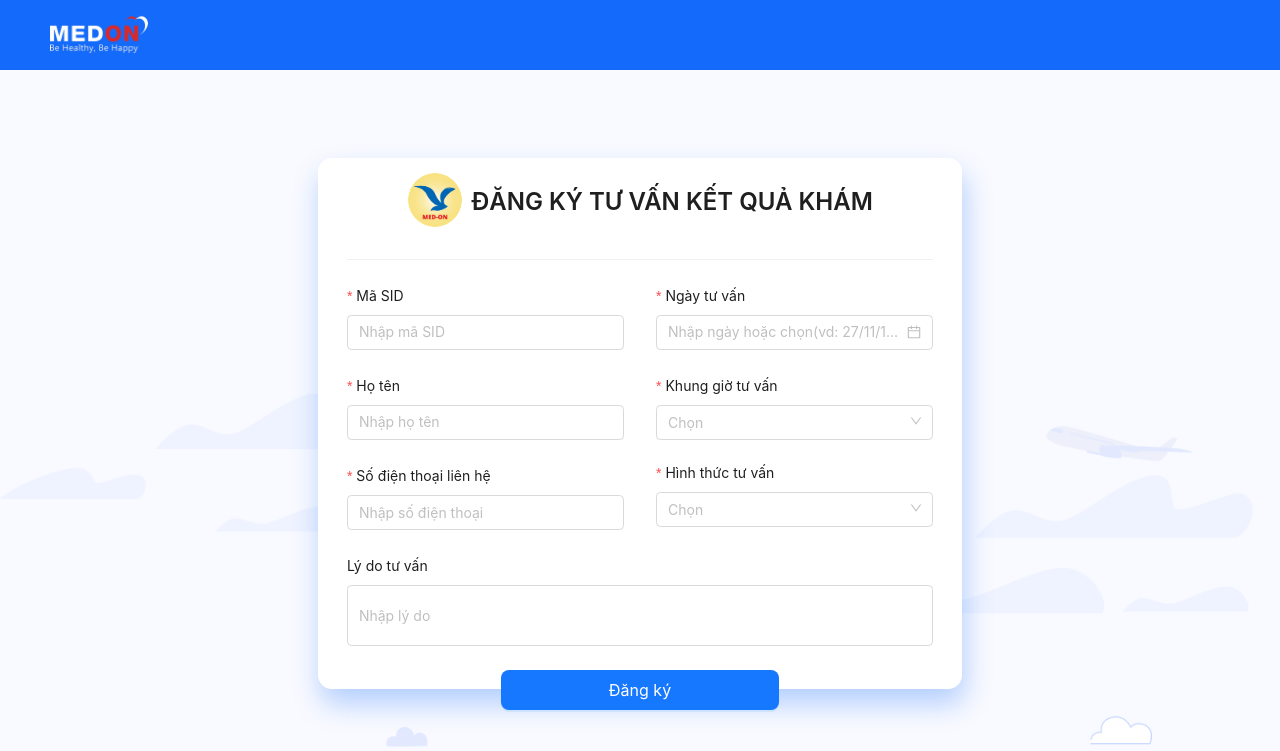
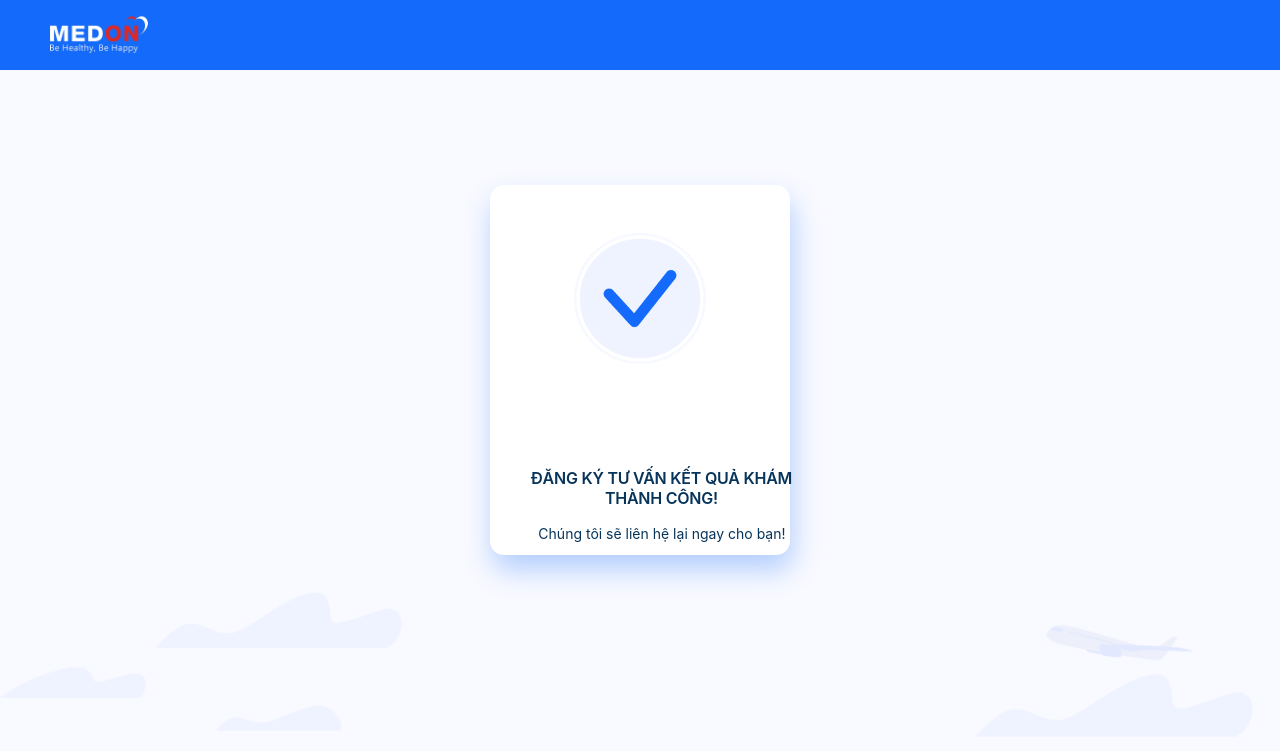
Before and after one commit to ThanhTung-Nguyen/form-signup, a React (Create React App) app: page /result in a window 1280 px wide. Shown: the top 751 px of the page. Built offline with nearby package versions, Linux system fonts and the light colour scheme.

Commit message:
hoàn thành logic chuyển trang

```diff
--- a/package.json
+++ b/package.json
@@ -13,6 +13,7 @@
     "antd": "^5.1.0",
     "react": "^18.2.0",
     "react-dom": "^18.2.0",
+    "react-router-dom": "^6.6.1",
     "react-scripts": "5.0.1",
     "typescript": "^4.9.4",
     "web-vitals": "^2.1.4"
--- a/src/App.css
+++ b/src/App.css
@@ -2,7 +2,7 @@
     height: 4em;
     background-color: #136AFB;
 }
-.ant-layout-content, body {
+.ant-layout-content {
     background-color: #F9FAFF;
     background-image: url(./images/375.png);
     background-size: contain;
@@ -94,8 +94,8 @@
     .ant-layout .ant-layout-header {
         height: 5em;
     }
-    body {
-        height: 65.813;
+    .ant-layout-content {
+        height: 80em;
     }
     .form_cover {
         width: 46em;
@@ -114,7 +114,7 @@
     .ke {
         display: none;
     }
-    .ant-layout-content, body {
+    .ant-layout-content {
     background-image: url(./images/1440.png);
     }
 
@@ -136,7 +136,7 @@
     .form {
         margin: 0 3.188em;
     }
-     .ant-layout-content, body {
+     .ant-layout-content{
     background-image: url(./images/1920.png);
     }
     .formresult_cover {
--- a/src/App.tsx
+++ b/src/App.tsx
@@ -3,18 +3,25 @@ import { Image, Layout } from "antd";
 import logo from "./images/logo-trang-01.png";
 import FormSignUp from "./components/FormSignUp";
 import FormResult from "./components/FormResult";
+import { BrowserRouter, Routes, Route } from "react-router-dom";
 import "./App.css";
 const { Header, Content } = Layout;
 function App() {
   return (
+    <BrowserRouter>
       <Layout>
         <Header>
           <Image src={logo} width={98} height={40} preview={false} />
         </Header>
         <Content>
-          <FormSignUp/>
+          {/* <FormSignUp/> */}
+          <Routes>
+            <Route path="/" element={ <FormSignUp/>} />
+            <Route path="/result" element={ <FormResult/>} />
+          </Routes>
         </Content>
       </Layout>
+      </BrowserRouter>
   );
 }
 
--- a/src/components/FormResult.tsx
+++ b/src/components/FormResult.tsx
@@ -14,6 +14,7 @@ const FormResult = () => {
           title={<TitleResult />}
           subTitle={<SubTitle />}
         />
+
       </div>
     </>
   );
--- a/src/components/FormSignUp.tsx
+++ b/src/components/FormSignUp.tsx
@@ -1,4 +1,5 @@
 import React, { useEffect, useState } from "react";
+import {useNavigate} from 'react-router-dom';
 import {
   Avatar,
   Button,
@@ -16,14 +17,20 @@ import {
 import customParseFormat from "dayjs/plugin/customParseFormat";
 import "../App.css";
 import logo from "../images/logo2.png";
+import { useForm } from "antd/es/form/Form";
 // dayjs.extend(customParseFormat);
 
 const dateFormatList = ["DD/MM/YYYY", "DD/MM/YY"];
 const { Title } = Typography;
 const FormSignUp = () => {
   const [loading, setLoading] = useState(false);
+  const [resolve, setResolve] = useState(false);
+  const [form] = Form.useForm();
+  const navigate = useNavigate();
 
   const onFinish = (fieldsValue: any) => {
+    // console.log(fieldsValue);
+    setResolve(true);
     setLoading(true);
     const values = {
       ...fieldsValue,
@@ -42,6 +49,7 @@ const FormSignUp = () => {
     <>
       <div className="form_cover">
         <Form
+          // form={form}
           className="form"
           layout="vertical"
           colon={false}
@@ -190,6 +198,7 @@ const FormSignUp = () => {
                   type="primary"
                   size="large"
                   htmlType="submit"
+                  onClick={() => navigate("/result")}
                 >
                   Đăng ký
                 </Button>
@@ -198,7 +207,6 @@ const FormSignUp = () => {
           </Row>
         </Form>
       </div>
-      {/* <Image className="mobile" src={context} /> */}
     </>
   );
 };
```
Also changed, not shown: src/components/file.tsx (added, +15 -0 lines), 1 other file (tests, documents, lock files or other folders).
